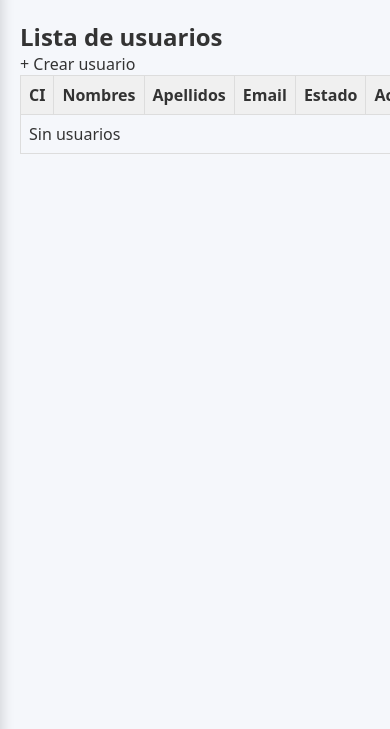
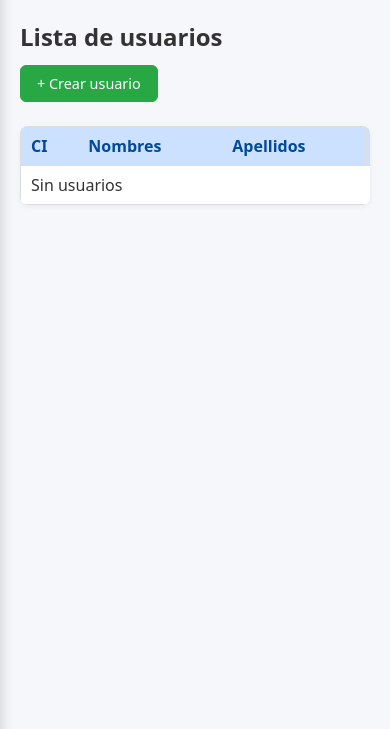
Before and after one commit to denilsaa/UNIDAD-EDUCATIVA-LA-PAZ-A-, a Django app: template apps/cuentas/templates/cuentas/lista_usuarios.html in a window 390 px wide. Shown: the part 71-800 px from the top of the page. Run offline with Django 3.2, Linux system fonts and the light colour scheme; the template is opened without the code that fills it, so the values that code supplies are empty.

Commit message:
Dashboard del Director, Seccion Usuarios - Primera parte con diseños basicos

```diff
--- /dev/null
+++ b/apps/cuentas/static/cuentas/css/dashboard_director_listas_usuarios.css
@@ -0,0 +1,155 @@
+/* ================== CONTENEDOR PRINCIPAL ================== */
+.director-dashboard {
+  padding: 16px;
+  background: #f9fafe;
+}
+
+/* ================== TITULOS ================== */
+.director-dashboard h2 {
+  color: #004a99;
+  margin-bottom: 10px;
+  border-bottom: 2px solid #007bff;
+  padding-bottom: 4px;
+}
+
+/* ================== GESTION DE ACCIONES ================== */
+.gestion-acciones {
+  display: flex;
+  gap: 12px;
+  flex-wrap: wrap;
+  margin: 12px 0 20px 0;
+}
+
+.gestion-acciones a.btn-nuevo {
+  display: inline-block;
+  padding: 8px 16px;
+  border-radius: 6px;
+  font-weight: 500;
+  text-align: center;
+  font-size: 0.9rem;
+  transition: all 0.2s ease;
+  background-color: #28a745;
+  color: #fff;
+  border: 1px solid #28a745;
+  text-decoration: none;
+}
+
+.gestion-acciones a.btn-nuevo:hover {
+  background-color: #19692c;
+  border-color: #19692c;
+  transform: translateY(-1px);
+}
+
+/* ================== TABLAS ================== */
+.table-wrapper {
+  overflow-x: auto; /* scroll horizontal si es necesario */
+  margin-bottom: 16px;
+  border-radius: 8px;
+  box-shadow: 0 2px 6px rgba(0,0,0,0.05);
+  background: #fff;
+}
+
+.table-wrapper table {
+  width: 100%;
+  min-width: 700px;
+  border-collapse: collapse;
+}
+
+.table-wrapper th,
+.table-wrapper td {
+  border: 1px solid #ddd;
+  padding: 10px 12px;
+  text-align: left;
+  vertical-align: middle;
+  white-space: nowrap;
+}
+
+.table-wrapper thead th {
+  background-color: #cce0ff; /* usuarios */
+  color: #004a99;
+  font-weight: 600;
+}
+
+.table-wrapper tbody tr:nth-child(even) {
+  background: #f6f9ff;
+}
+
+.table-wrapper tbody tr:hover {
+  background: #dbe7ff;
+}
+
+/* ================== LINKS DENTRO DE TABLAS ================== */
+.table-wrapper a {
+  display: inline-block;
+  padding: 4px 10px;
+  margin: 2px 2px 2px 0;
+  border-radius: 6px;
+  font-size: 0.875rem;
+  font-weight: 500;
+  text-align: center;
+  transition: all 0.2s ease;
+  border: 1px solid transparent;
+  text-decoration: none;
+}
+
+/* Botón Ver */
+.table-wrapper a.btn-ver {
+  background-color: #007bff;
+  color: #fff;
+  border-color: #007bff;
+}
+
+.table-wrapper a.btn-ver:hover {
+  background-color: #004a99;
+  border-color: #004a99;
+  transform: translateY(-1px);
+}
+
+/* Botón Editar */
+.table-wrapper a.btn-editar {
+  background-color: #17a2b8;
+  color: #fff;
+  border-color: #17a2b8;
+}
+
+.table-wrapper a.btn-editar:hover {
+  background-color: #0d6771;
+  border-color: #0d6771;
+  transform: translateY(-1px);
+}
+
+/* Botón Eliminar */
+.table-wrapper a.btn-eliminar {
+  background-color: #dc3545;
+  color: #fff;
+  border-color: #dc3545;
+}
+
+.table-wrapper a.btn-eliminar:hover {
+  background-color: #a71d2a;
+  border-color: #a71d2a;
+  transform: translateY(-1px);
+}
+
+/* ================== RESPONSIVE ================== */
+@media (max-width: 900px) {
+  .table-wrapper {
+    max-width: 100%;
+  }
+
+  .table-wrapper th,
+  .table-wrapper td {
+    padding: 8px 10px;
+  }
+}
+
+@media (max-width: 600px) {
+  .gestion-acciones {
+    overflow-x: auto;
+    padding-bottom: 4px;
+  }
+
+  .gestion-acciones a {
+    flex: 0 0 auto;
+  }
+}
--- a/apps/cuentas/templates/cuentas/lista_usuarios.html
+++ b/apps/cuentas/templates/cuentas/lista_usuarios.html
@@ -1,11 +1,20 @@
 {% extends "layout/base_dashboard.html" %}
+{% load static %}
+
 {% block title %}Usuarios{% endblock %}
+
+{% block extra_css %}
+<link rel="stylesheet" href="{% static 'cuentas/css/dashboard_director_listas_usuarios.css' %}">
+{% endblock %}
 
 {% block content %}
 <h2>Lista de usuarios</h2>
 
-<p><a href="{% url 'cuentas:crear_usuario' %}">+ Crear usuario</a></p>
+<div class="gestion-acciones">
+  <a href="{% url 'cuentas:crear_usuario' %}" class="btn-nuevo">+ Crear usuario</a>
+</div>
 
+<div class="table-wrapper">
   <table>
     <thead>
       <tr>
@@ -26,9 +35,9 @@
         <td>{{ u.email }}</td>
         <td>{{ u.is_activo|yesno:"Activo,Inactivo" }}</td>
         <td>
-        <a href="{% url 'cuentas:ver_usuario' u.id %}">Ver</a> |
-        <a href="{% url 'cuentas:editar_usuario' u.id %}">Editar</a> |
-        <a href="{% url 'cuentas:eliminar_usuario' u.id %}">Eliminar</a>
+          <a href="{% url 'cuentas:ver_usuario' u.id %}" class="btn-ver">Ver</a>
+          <a href="{% url 'cuentas:editar_usuario' u.id %}" class="btn-editar">Editar</a>
+          <a href="{% url 'cuentas:eliminar_usuario' u.id %}" class="btn-eliminar">Eliminar</a>
         </td>
       </tr>
       {% empty %}
@@ -36,4 +45,5 @@
       {% endfor %}
     </tbody>
   </table>
+</div>
 {% endblock %}
```
Lines whose indentation alone changed are shown as unchanged.
